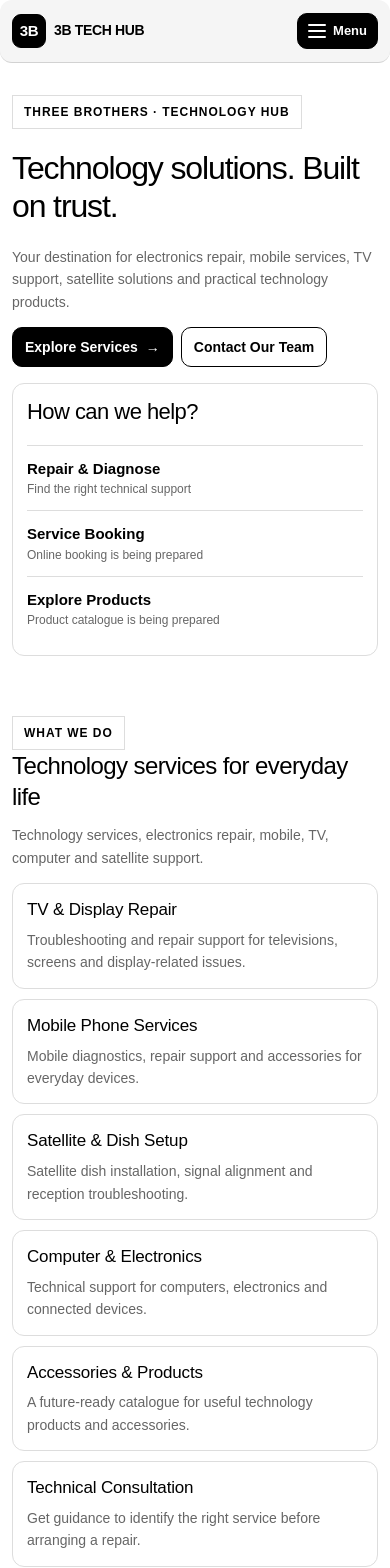
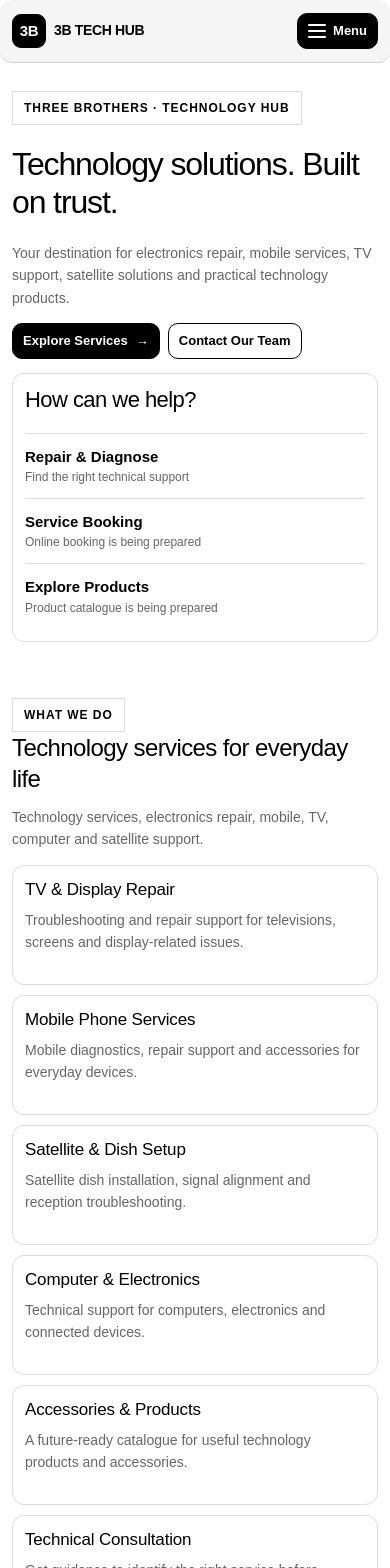
Before and after one commit to 3btechhub/3B-Tech-Hub, a Next.js app: page / in a window 390 px wide. Shown: the top 1568 px of the page. Built offline with nearby package versions, Linux system fonts and the light colour scheme; no server answers.

Commit message:
Standardize bounded responsive sizing for all UI components

```diff
--- a/src/app/globals.css
+++ b/src/app/globals.css
@@ -593,3 +593,149 @@ small, .muted, .eyebrow { font-size: var(--font-small) !important; line-height:
     grid-template-columns: minmax(0, 1fr);
   }
 }
+
+
+/* Bounded component sizing system: balanced across content and devices */
+:root {
+  --space-page: clamp(12px, 2.2vw, 24px);
+  --space-card: clamp(12px, 1.8vw, 18px);
+  --space-section: clamp(28px, 4vw, 48px);
+  --control-height: clamp(36px, 4.2vw, 44px);
+  --control-inline: clamp(10px, 1.4vw, 14px);
+  --icon-size: clamp(16px, 1.8vw, 20px);
+  --component-min: 180px;
+  --component-max: 360px;
+}
+*, *::before, *::after { min-width: 0; }
+img, video, svg, canvas { max-width: 100%; }
+.container { width: min(1120px, calc(100% - 2 * var(--space-page))); }
+main, section, article, aside, nav, form { min-width: 0; }
+p, li, label, a, button, input, textarea, select, strong, span {
+  overflow-wrap: anywhere;
+}
+p { max-width: 70ch; }
+h1, h2, h3, h4, h5, h6 { max-width: 28ch; overflow-wrap: anywhere; }
+
+/* Cards and information panels share bounded dimensions */
+.card-grid {
+  grid-template-columns: repeat(auto-fit, minmax(min(100%, var(--component-min)), 1fr));
+  grid-auto-rows: 1fr;
+  align-items: stretch;
+  gap: clamp(10px, 1.5vw, 16px);
+}
+.service-card, .hero-panel, .callout, .menu-group, .admin-card,
+.auth-form, .support-panel {
+  min-width: 0;
+  max-width: 100%;
+  padding: var(--space-card);
+}
+.service-card {
+  display: flex;
+  flex-direction: column;
+  min-height: clamp(132px, 16vw, 184px);
+  max-height: 240px;
+  overflow: hidden;
+}
+.service-card h3 {
+  display: -webkit-box;
+  -webkit-box-orient: vertical;
+  -webkit-line-clamp: 2;
+  overflow: hidden;
+}
+.service-card p {
+  display: -webkit-box;
+  -webkit-box-orient: vertical;
+  -webkit-line-clamp: 4;
+  overflow: hidden;
+}
+.hero-panel { min-height: 0; }
+.quick-item { min-width: 0; }
+.quick-item > div { min-width: 0; }
+
+/* Inputs remain consistent; long values stay inside the control */
+input, select, textarea {
+  display: block;
+  width: 100%;
+  min-width: 0;
+  max-width: 100%;
+  min-height: var(--control-height);
+  padding: 9px var(--control-inline);
+  font-size: 14px;
+  line-height: 1.4;
+}
+textarea {
+  min-height: 88px;
+  max-height: 180px;
+  overflow: auto;
+  resize: vertical;
+  overflow-wrap: anywhere;
+}
+input[type="checkbox"], input[type="radio"] {
+  width: 18px;
+  height: 18px;
+  min-height: 18px;
+  padding: 0;
+  flex: 0 0 18px;
+}
+input[type="file"] { min-height: var(--control-height); padding: 6px; }
+
+/* Buttons and icon controls have a shared bounded hit area */
+button, .button, .menu-trigger, .auth-submit, .auth-back {
+  min-height: var(--control-height);
+  max-width: 100%;
+  min-width: 0;
+  padding: 8px var(--control-inline);
+  font-size: 13px;
+  line-height: 1.3;
+  white-space: normal;
+}
+button svg, a svg, .button svg {
+  width: var(--icon-size);
+  height: var(--icon-size);
+  flex: 0 0 var(--icon-size);
+}
+.simple-menu-icon-button {
+  width: clamp(34px, 4vw, 40px);
+  min-width: clamp(34px, 4vw, 40px);
+  height: clamp(34px, 4vw, 40px);
+  min-height: clamp(34px, 4vw, 40px);
+  padding: 7px;
+}
+.simple-menu-icon-button svg { width: 18px; height: 18px; }
+
+/* Menu width follows its contents but never becomes too small or too wide */
+.floating-menu.simple-menu {
+  width: fit-content !important;
+  min-width: 180px !important;
+  max-width: min(280px, calc(100vw - 16px)) !important;
+  padding: clamp(8px, 1.2vw, 12px) !important;
+}
+.simple-menu-links { width: 100%; }
+.simple-menu-link {
+  width: 100%;
+  min-height: 34px;
+  white-space: normal;
+  overflow-wrap: anywhere;
+}
+.simple-menu-tools {
+  width: 100% !important;
+  flex-wrap: nowrap;
+  gap: 6px !important;
+}
+.simple-menu-divider { width: 100%; }
+
+/* Keep sections and action groups within a device-scaled spacing range */
+.hero, .section, .site-footer {
+  padding-block: var(--space-section);
+}
+.hero-grid { gap: clamp(14px, 2.5vw, 28px); }
+.hero-actions { gap: clamp(8px, 1.2vw, 12px); }
+.footer-inner { align-items: center; }
+.callout { min-height: 0; }
+@media (max-width: 480px) {
+  .card-grid { grid-template-columns: minmax(0, 1fr); grid-auto-rows: auto; }
+  .service-card { min-height: 120px; max-height: 220px; }
+  .floating-menu.simple-menu { min-width: 170px !important; }
+  .hero-actions { align-items: stretch; }
+  .hero-actions .button { flex: 0 1 auto; }
+}
```
